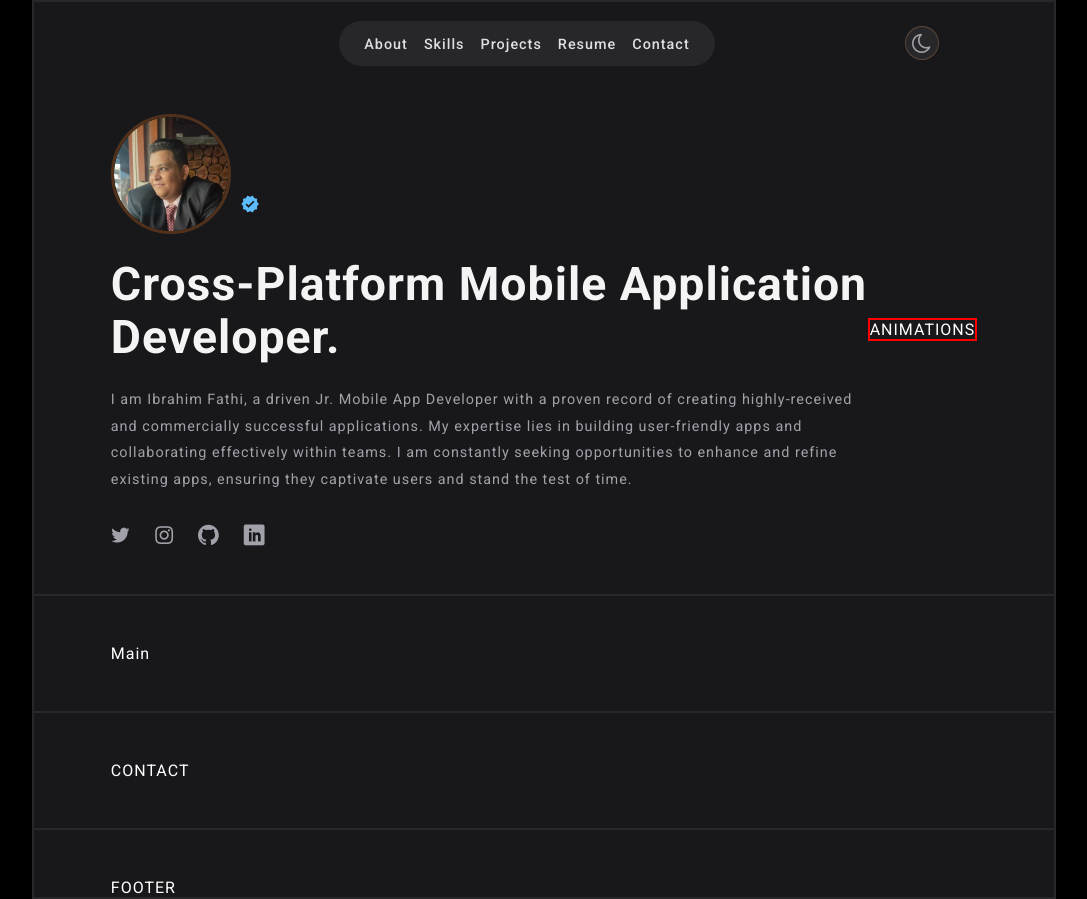
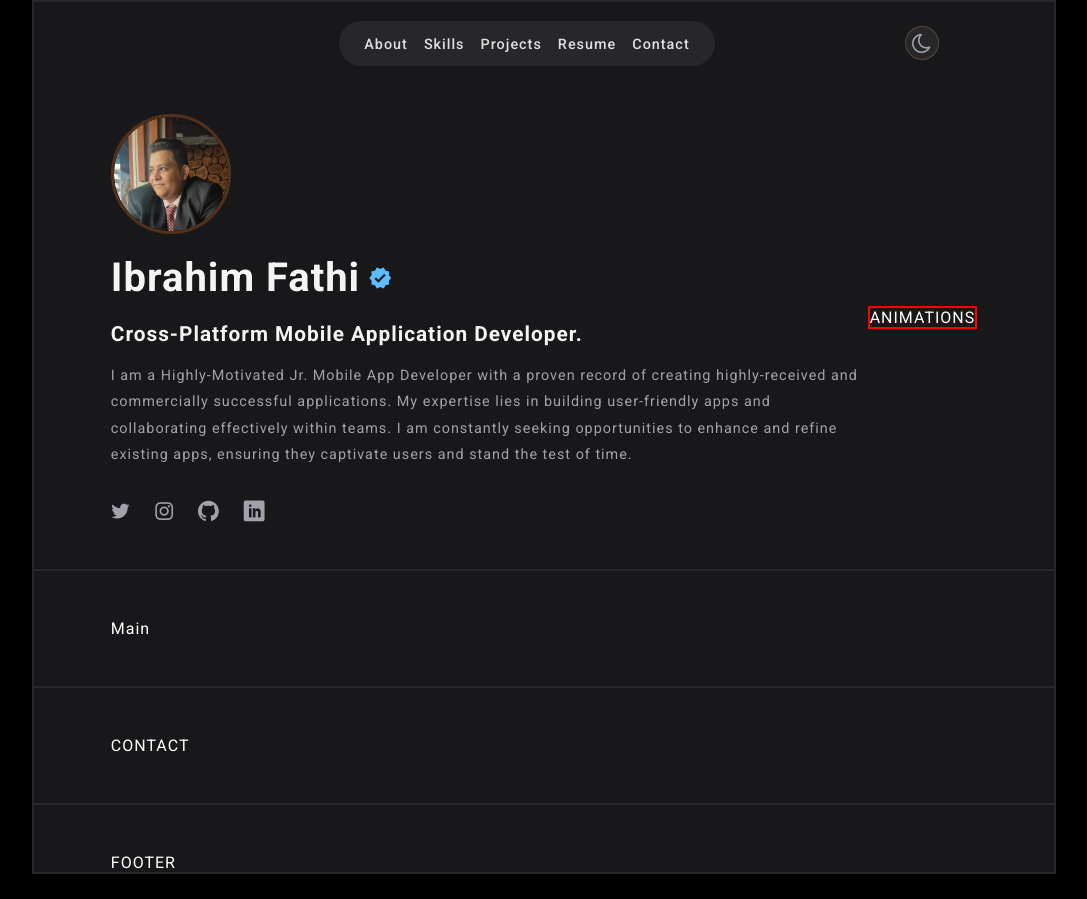
Before and after one commit to Ibrahimfathi96/Portfolio, a React (Vite) app: page / in a window 1280 px wide. Shown: the whole page, without its empty margins (96-1183 px from the left). After the commit the page ends 874 px from the top, so only its background shows below. Built offline with nearby package versions, Linux system fonts and the light colour scheme.

Commit message:
Edit Hero

```diff
--- a/src/components/2-hero/Hero.jsx
+++ b/src/components/2-hero/Hero.jsx
@@ -6,16 +6,21 @@ const Hero = () => {
       <div className="left-section">
         <div className="parent-avatar flex">
           <img className="avatar" src="./me.png" alt="" />
+        </div>
+        <div className="flex">
+          <h1 className="title">Ibrahim Fathi</h1>
           <div className="icon-verified"></div>
         </div>
-        <h1 className="title">Cross-Platform Mobile Application Developer.</h1>
+        <h2 className="title-description">
+          Cross-Platform Mobile Application Developer.
+        </h2>
         <p className="sub-title">
-          I am Ibrahim Fathi, a driven Jr. Mobile App Developer with a proven
-          record of creating highly-received and commercially successful
-          applications. My expertise lies in building user-friendly apps and
-          collaborating effectively within teams. I am constantly seeking
-          opportunities to enhance and refine existing apps, ensuring they
-          captivate users and stand the test of time.
+          I am a Highly-Motivated Jr. Mobile App Developer with a proven record
+          of creating highly-received and commercially successful applications.
+          My expertise lies in building user-friendly apps and collaborating
+          effectively within teams. I am constantly seeking opportunities to
+          enhance and refine existing apps, ensuring they captivate users and
+          stand the test of time.
         </p>
         <div className="all-icons flex">
           <div className="icon icon-twitter"></div>
--- a/src/components/2-hero/hero.css
+++ b/src/components/2-hero/hero.css
@@ -16,7 +16,7 @@ section.hero {
   margin-top: 3rem;
 }
 section.hero .parent-avatar.flex {
-  align-items: end;
+  align-items: center;
   gap: 0.6rem;
 }
 
@@ -32,14 +32,20 @@ section.hero .avatar {
 
 section.hero .icon-verified {
   color: var(--blue);
-  font-size: 1.2rem;
-  margin-bottom: 1.3rem;
+  font-size: 1.5rem;
+  margin-left: 0.5rem;
 }
 
 section.hero h1.title {
-  font-size: 2.9rem;
+  font-size: 2.5rem;
   line-height: 3.3rem;
-  margin: 24px 0;
+  margin: 18px 0;
+  color: var(--title);
+}
+section.hero h2.title-description {
+  font-size: 1.3rem;
+  line-height: 1.4rem;
+  margin-bottom: 18px;
   color: var(--title);
 }
 
```
